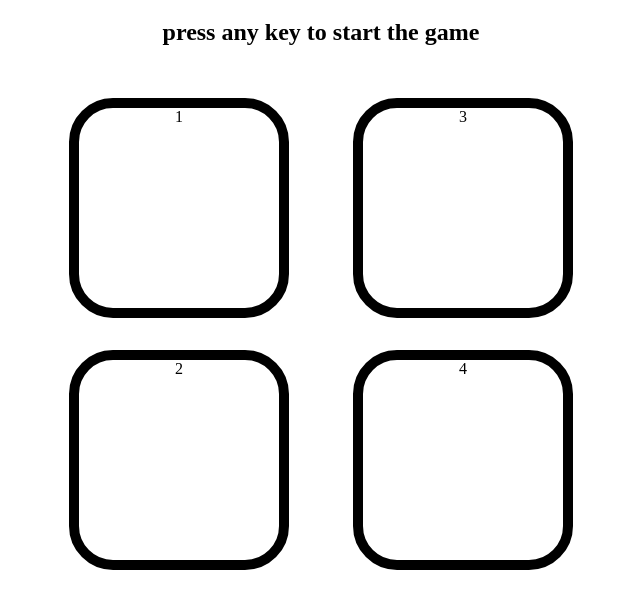
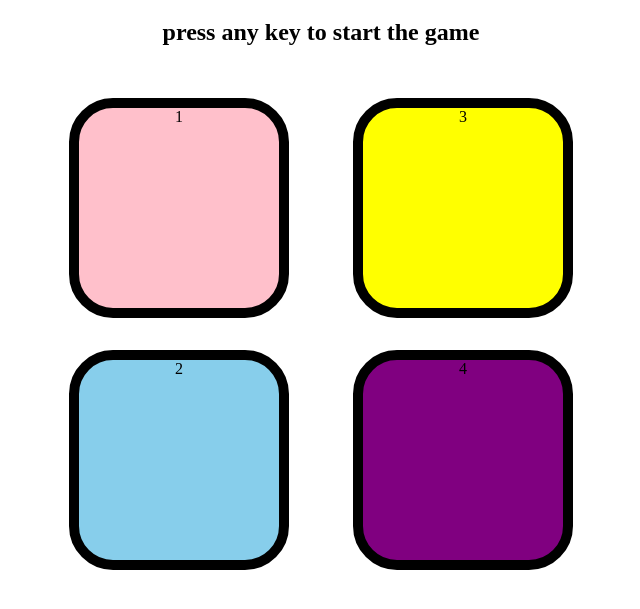
Before and after one commit to bhagyabratagantayat/simon-say-game, a plain HTML site: page index.html in a window 1280 px wide. Shown: the part 61-670 px from the top of the page, without its empty margins (319-959 px from the left). Drawn offline with Linux system fonts and the light colour scheme.

Commit message:
css color is added

```diff
--- a/index.html
+++ b/index.html
@@ -13,12 +13,12 @@
     <h2>press any key to start the game</h2>
     <div class="div-contenar">
         <div class="div-1">
-            <div class="btn 1">1</div>
-            <div class="btn">2</div>
+            <div class="btn pink">1</div>
+            <div class="btn sky">2</div>
         </div>
         <div class="div-2">
-            <div class="btn">3</div>
-            <div class="btn">4</div>
+            <div class="btn yellow">3</div>
+            <div class="btn purple">4</div>
         </div>
     </div>
     <script src="script.js"></script>
--- a/style.css
+++ b/style.css
@@ -12,3 +12,15 @@ body{
     display: flex;
     justify-content: center;
 }
+.sky{
+    background-color: skyblue;
+}
+.yellow{
+    background-color: yellow;
+}
+.purple{
+    background-color: purple;
+}
+.pink{
+    background-color: pink;
+}
```
